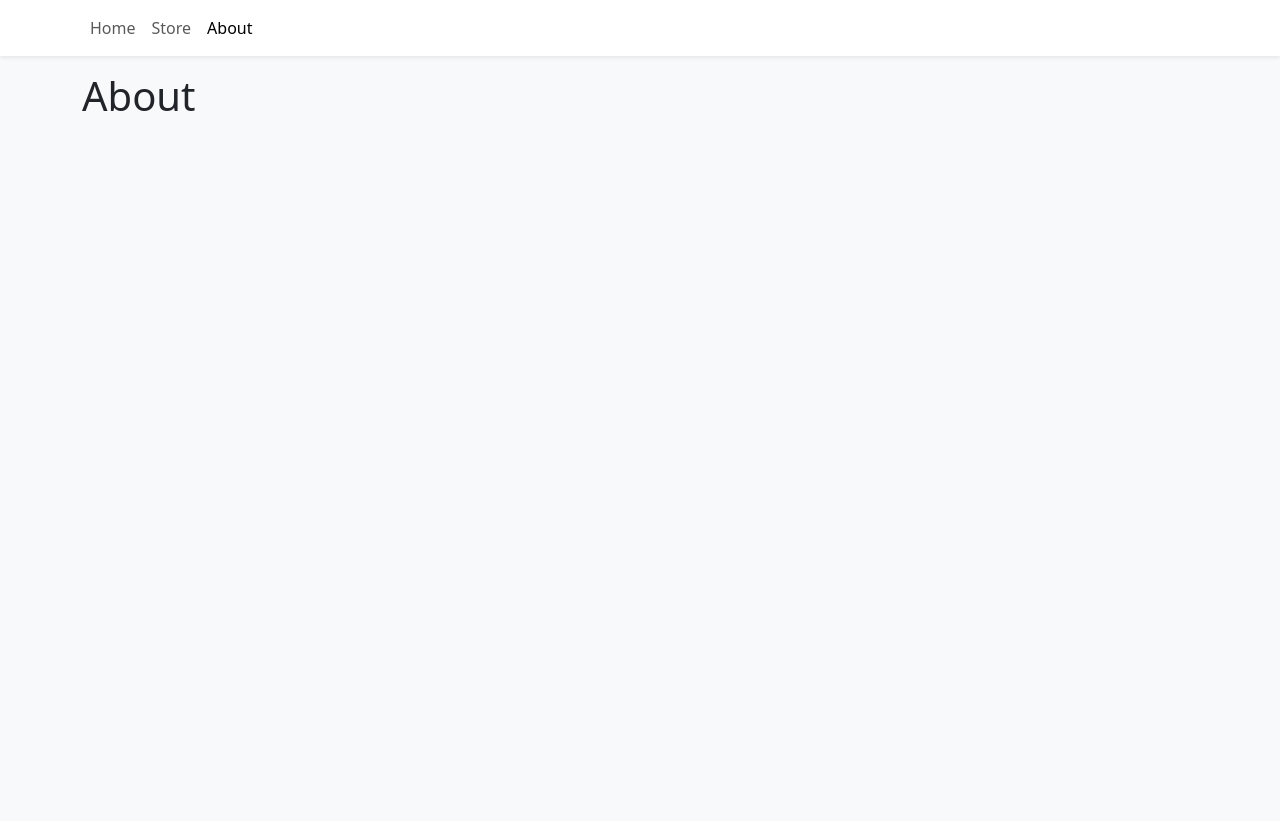
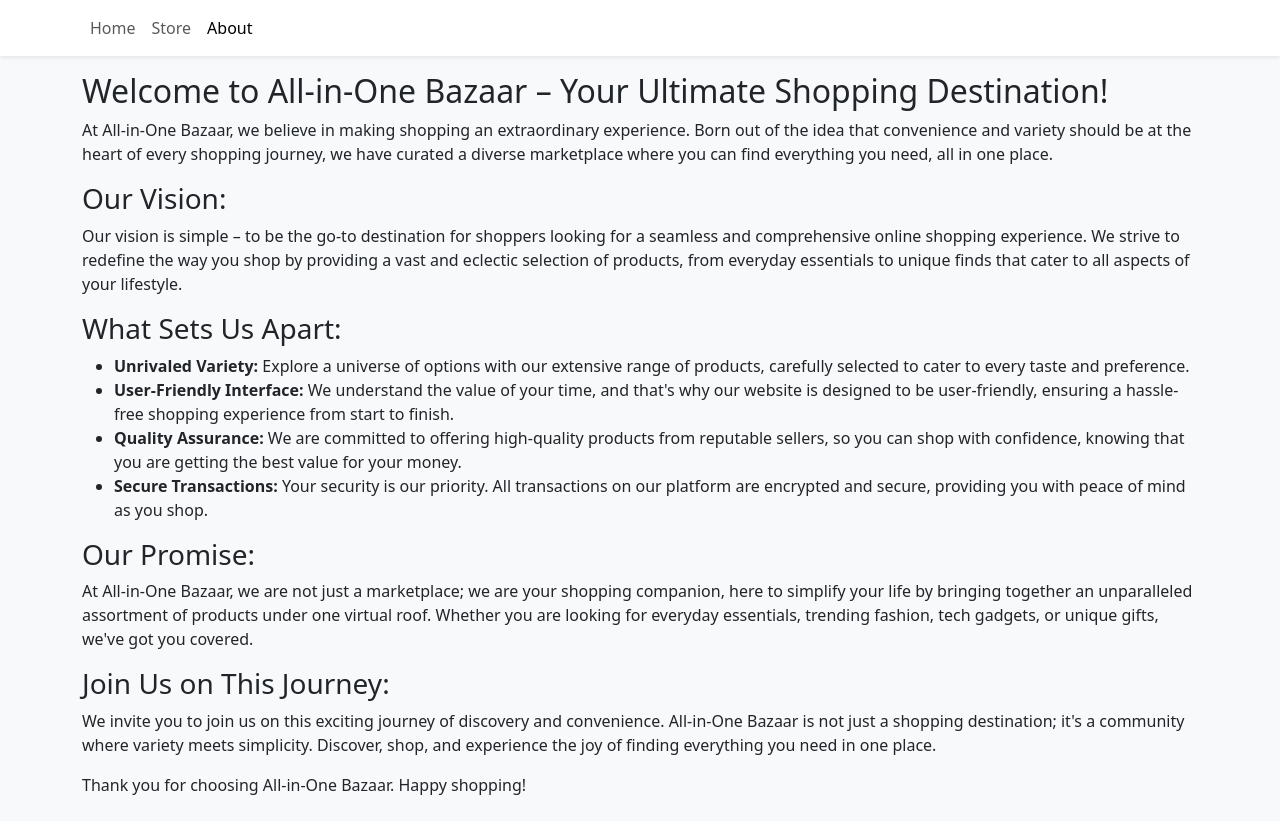
Before and after one commit to MenatallaGomaa/Shopping-Cart, a React (Vite) app: page /about in a window 1280 px wide. Before the commit the page ends 800 px from the top, so only its background shows below. Built offline with nearby package versions, Linux system fonts and the light colour scheme.

Commit message:
adding content to the about page

```diff
--- a/src/App.tsx
+++ b/src/App.tsx
@@ -1,7 +1,7 @@
 import { Routes, Route } from "react-router-dom";
 import { Container } from "react-bootstrap";
 import { Home } from "./pages/Home";
-import { About } from "./pages/About";
+import About from "./pages/About";
 import { Store } from "./pages/Store";
 import { Navbar } from "./components/Navbar";
 import { ShoppingCartProvider } from "./context/ShoppingCartContext";
--- a/src/data/items.json
+++ b/src/data/items.json
@@ -3,24 +3,24 @@
       "id": 1,
       "name": "Book",
       "price": 10.99,
-      "imgUrl": "/imgs/book.jpg"
+      "imgUrl": "/public/book.jpg"
     },
     {
       "id": 2,
       "name": "Computer",
       "price": 1199,
-      "imgUrl": "/imgs/computer.jpg"
+      "imgUrl": "/public/computer.jpg"
     },
     {
       "id": 3,
       "name": "Banana",
       "price": 1.05,
-      "imgUrl": "/imgs/banana.jpg"
+      "imgUrl": "/public/banana.jpg"
     },
     {
       "id": 4,
       "name": "Car",
       "price": 14000,
-      "imgUrl": "/imgs/car.jpg"
+      "imgUrl": "/public/car.jpg"
     }
   ]
--- a/src/pages/About.tsx
+++ b/src/pages/About.tsx
@@ -1,3 +1,75 @@
-export function About() {
+/*export function About() {
     return <h1>About</h1>
-}
+}*/
+
+const AboutUs: React.FC = () => {
+  return (
+    <div>
+      <h2>
+        Welcome to All-in-One Bazaar – Your Ultimate Shopping Destination!
+      </h2>
+
+      <p>
+        At All-in-One Bazaar, we believe in making shopping an extraordinary
+        experience. Born out of the idea that convenience and variety should be
+        at the heart of every shopping journey, we have curated a diverse
+        marketplace where you can find everything you need, all in one place.
+      </p>
+
+      <h3>Our Vision:</h3>
+      <p>
+        Our vision is simple – to be the go-to destination for shoppers looking
+        for a seamless and comprehensive online shopping experience. We strive
+        to redefine the way you shop by providing a vast and eclectic selection
+        of products, from everyday essentials to unique finds that cater to all
+        aspects of your lifestyle.
+      </p>
+
+      <h3>What Sets Us Apart:</h3>
+      <ul>
+        <li>
+          <strong>Unrivaled Variety:</strong> Explore a universe of options with
+          our extensive range of products, carefully selected to cater to every
+          taste and preference.
+        </li>
+        <li>
+          <strong>User-Friendly Interface:</strong> We understand the value of
+          your time, and that's why our website is designed to be user-friendly,
+          ensuring a hassle-free shopping experience from start to finish.
+        </li>
+        <li>
+          <strong>Quality Assurance:</strong> We are committed to offering
+          high-quality products from reputable sellers, so you can shop with
+          confidence, knowing that you are getting the best value for your
+          money.
+        </li>
+        <li>
+          <strong>Secure Transactions:</strong> Your security is our priority.
+          All transactions on our platform are encrypted and secure, providing
+          you with peace of mind as you shop.
+        </li>
+      </ul>
+
+      <h3>Our Promise:</h3>
+      <p>
+        At All-in-One Bazaar, we are not just a marketplace; we are your
+        shopping companion, here to simplify your life by bringing together an
+        unparalleled assortment of products under one virtual roof. Whether you
+        are looking for everyday essentials, trending fashion, tech gadgets, or
+        unique gifts, we've got you covered.
+      </p>
+
+      <h3>Join Us on This Journey:</h3>
+      <p>
+        We invite you to join us on this exciting journey of discovery and
+        convenience. All-in-One Bazaar is not just a shopping destination; it's
+        a community where variety meets simplicity. Discover, shop, and
+        experience the joy of finding everything you need in one place.
+      </p>
+
+      <p>Thank you for choosing All-in-One Bazaar. Happy shopping!</p>
+    </div>
+  );
+};
+
+export default AboutUs;
```
